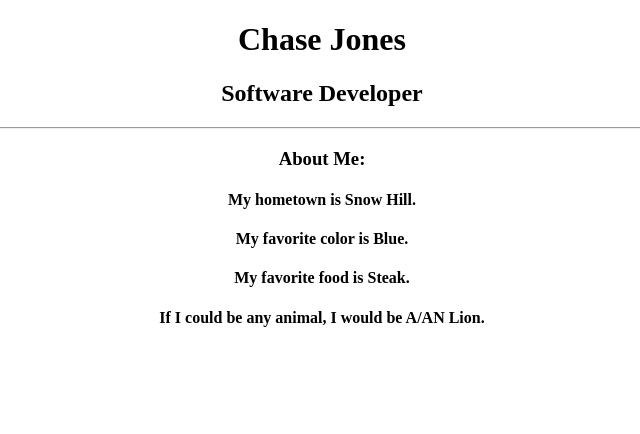
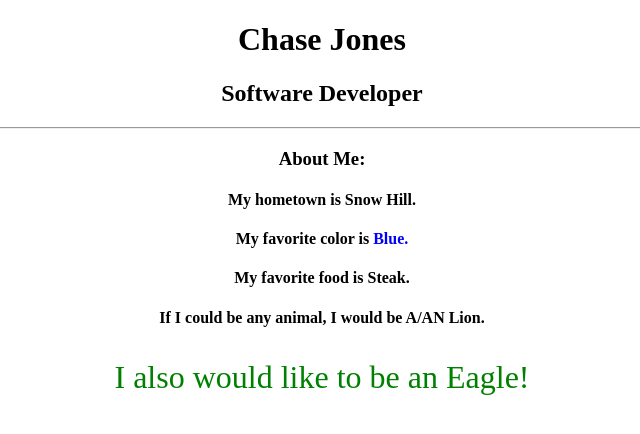
Before and after one commit to Kmann95/my-first-repo, a plain HTML site: page index.html in a window 1280 px wide. Shown: the whole page, without its empty margins (318-958 px from the left). Drawn offline with Linux system fonts and the light colour scheme.

Commit message:
Added a paragraph in the body and linked style sheetgit status

```diff
--- a/index.html
+++ b/index.html
@@ -4,6 +4,7 @@
     <meta charset="utf-8" />
     <meta name="viewport" content="width=device-width" />
     <title>My Profile</title>
+    <link rel="stylesheet" href="style.css" />
   </head>
   <body>
     <div align="center">
@@ -12,9 +13,10 @@
       <hr />
       <h3>About Me:</h3>
       <h4>My hometown is Snow Hill.</h4>
-      <h4>My favorite color is Blue.</h4>
+      <h4>My favorite color is <span class="color">Blue.</span></h4>
       <h4>My favorite food is Steak.</h4>
       <h4>If I could be any animal, I would be A/AN Lion.</h4>
+      <p>I also would like to be an Eagle!</p>
     </div>
   </body>
 </html>
--- a/style.css
+++ b/style.css
@@ -0,0 +1,11 @@
+* {
+}
+
+.color {
+  color: blue;
+}
+
+p {
+  font-size: 2rem;
+  color: green;
+}
```
